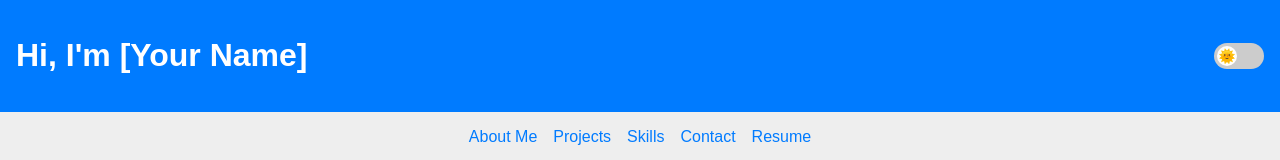
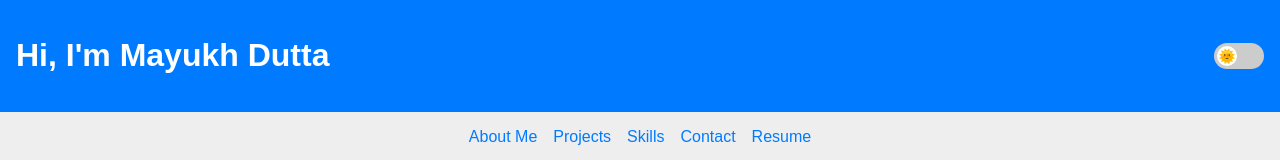
Before and after one commit to mayukhdutta101/Portfolio, a plain HTML site: page index.html in a window 1280 px wide. Shown: the top 160 px of the page. Drawn offline with Linux system fonts and the light colour scheme; some packages are replaced by stand-ins of ours; a script that the page names is missing.

Commit message:
Update index.html

```diff
--- a/index.html
+++ b/index.html
@@ -8,7 +8,7 @@
 </head>
 <body>
   <header>
-    <h1>Hi, I'm [Your Name]</h1>
+    <h1>Hi, I'm Mayukh Dutta</h1>
     <label class="switch">
         <input type="checkbox" id="theme-toggle">
         <span class="slider"></span>
```
